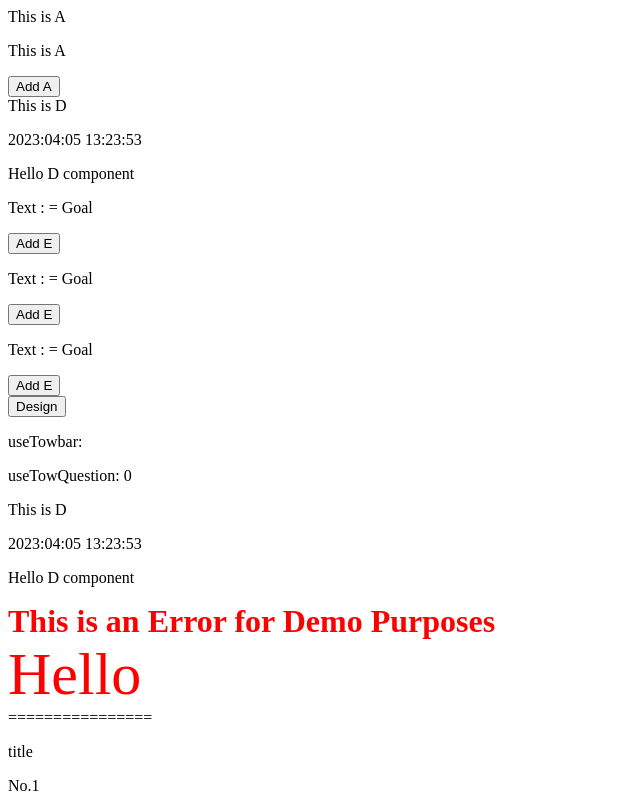
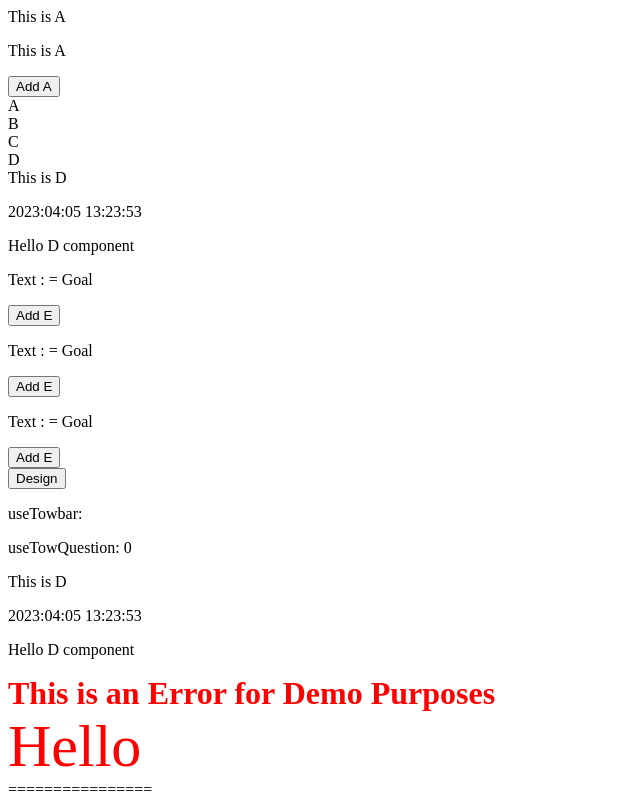
Before and after one commit to koyamal/pra_vue3, a Vue app in the folder vuePractive/: page / in a window 1280 px wide. Shown: the top 800 px of the page, without its empty margins (0-640 px from the left). Built offline with nearby package versions, Linux system fonts and the light colour scheme.

Commit message:
Add listData

```diff
--- a/vuePractive/src/components/atom/A.vue
+++ b/vuePractive/src/components/atom/A.vue
@@ -2,7 +2,8 @@
 export default {
   data() {
     return {
-      dataA: "This is A"
+      dataA: "This is A",
+      listData: ["A", "B", "C", "D"],
     }
   }
 }
@@ -11,4 +12,5 @@ export default {
   <div>This is A</div>
   <p>{{ dataA }}</p>
   <button @click="() => dataA = dataA + 'A'">Add A</button>
+  <div v-for="data in listData">{{ data }}</div>
 </template>
```
